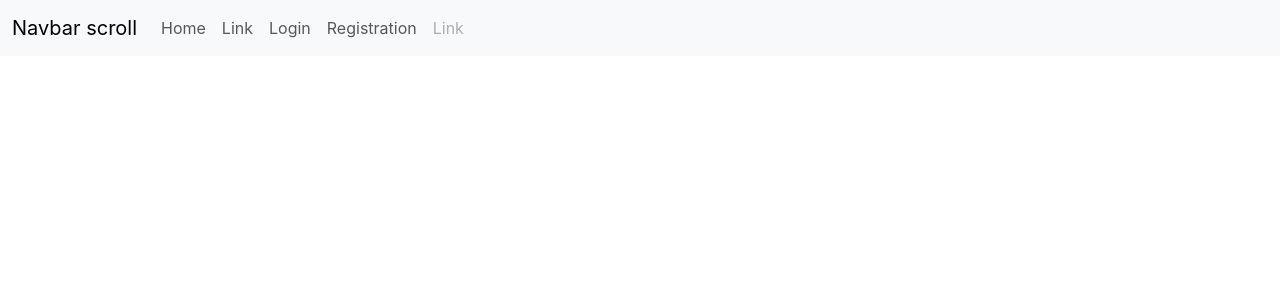
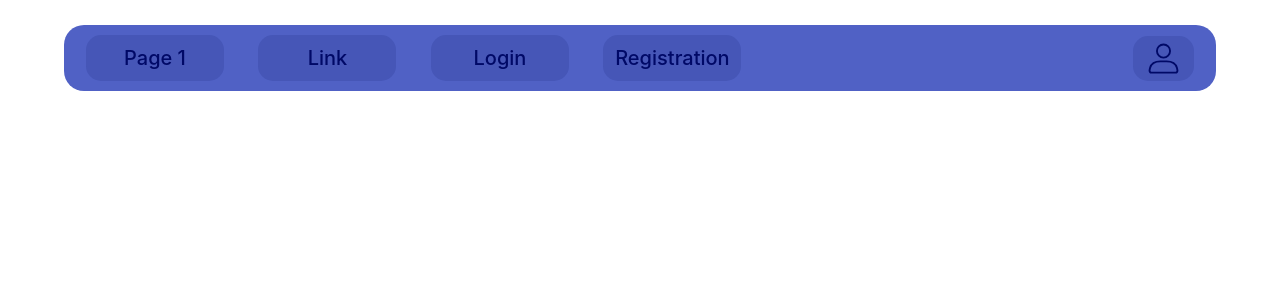
Before and after one commit to Viakaa/soft-skills-frontend, a React (Create React App) app: page / in a window 1280 px wide. Shown: the top 300 px of the page. Built offline with nearby package versions, Linux system fonts and the light colour scheme.

Commit message:
Updated Navbar(to design version)

```diff
--- /dev/null
+++ b/src/Components/Navbar/Navbar.css
@@ -0,0 +1,33 @@
+.navbar_main{
+    padding: 25px;
+    padding-left: 5%;
+    padding-right: 5%;
+
+}
+.navbar{
+    border-radius: 20px;
+    background-color: #5061C5 !important;
+    font-weight: 500;
+    padding: 10px;
+    font-size: 20px;
+
+
+}
+Nav{
+    display: flex;
+}
+Nav .navbar_link
+{
+    margin-right:5% ;
+    width:100%;
+}
+.navbar_link_end,.navbar_link{
+    background-color: #07156524;
+    border-radius: 15px;
+    padding-left: 8px;
+    padding-right:8px;
+    color:#000967 !important;
+
+
+
+}
--- a/src/Components/Navbar/Navbar.js
+++ b/src/Components/Navbar/Navbar.js
@@ -4,32 +4,37 @@ import Form from 'react-bootstrap/Form';
 import Nav from 'react-bootstrap/Nav';
 import Navbar from 'react-bootstrap/Navbar';
 import NavDropdown from 'react-bootstrap/NavDropdown';
-
+import './Navbar.css';
+import UserIcon from '../../Assets/Images/UserIcon.svg'
 export default function NavbarMain(){
 return(
-<Navbar expand="lg" className="bg-body-tertiary">
+  <div className='navbar_main'>
+<Navbar expand="lg" style={{height:'auto'}} className="bg-body-tertiary navbar text-center">
       <Container fluid>
-        <Navbar.Brand href="#">Navbar scroll</Navbar.Brand>
         <Navbar.Toggle aria-controls="navbarScroll" />
         <Navbar.Collapse id="navbarScroll">
           <Nav
-            className="me-auto my-2 my-lg-0"
-            style={{ maxHeight: '120px' }}
+            className="me-auto my-2 my-lg-0 "
+            style={{ width:'100%' }}
             navbarScroll
           >
-            <Nav.Link href="#action1">Home</Nav.Link>
-            <Nav.Link href="#action2">Link</Nav.Link>
+            <Nav.Link className='navbar_link' href="#action1">Page 1</Nav.Link>
+            <Nav.Link className='navbar_link' href="#action2">Link</Nav.Link>
 
-            <Nav.Link href="/login">Login</Nav.Link>
-            <Nav.Link href="/registration">Registration</Nav.Link>
+            <Nav.Link className='navbar_link' href="/login">Login</Nav.Link>
+            <Nav.Link className='navbar_link' href="/registration">Registration</Nav.Link>
 
-            <Nav.Link href="#" disabled>
-              Link
-            </Nav.Link>
+
           </Nav>
 
         </Navbar.Collapse>
+        <Navbar.Collapse className="justify-content-end">
+        <Nav.Link className='navbar_link_end' href="/profile" >
+              <img style={{width:'45px'}} src={UserIcon}/>
+            </Nav.Link>
+        </Navbar.Collapse>
       </Container>
     </Navbar>
+    </div>
 );
 }
```
